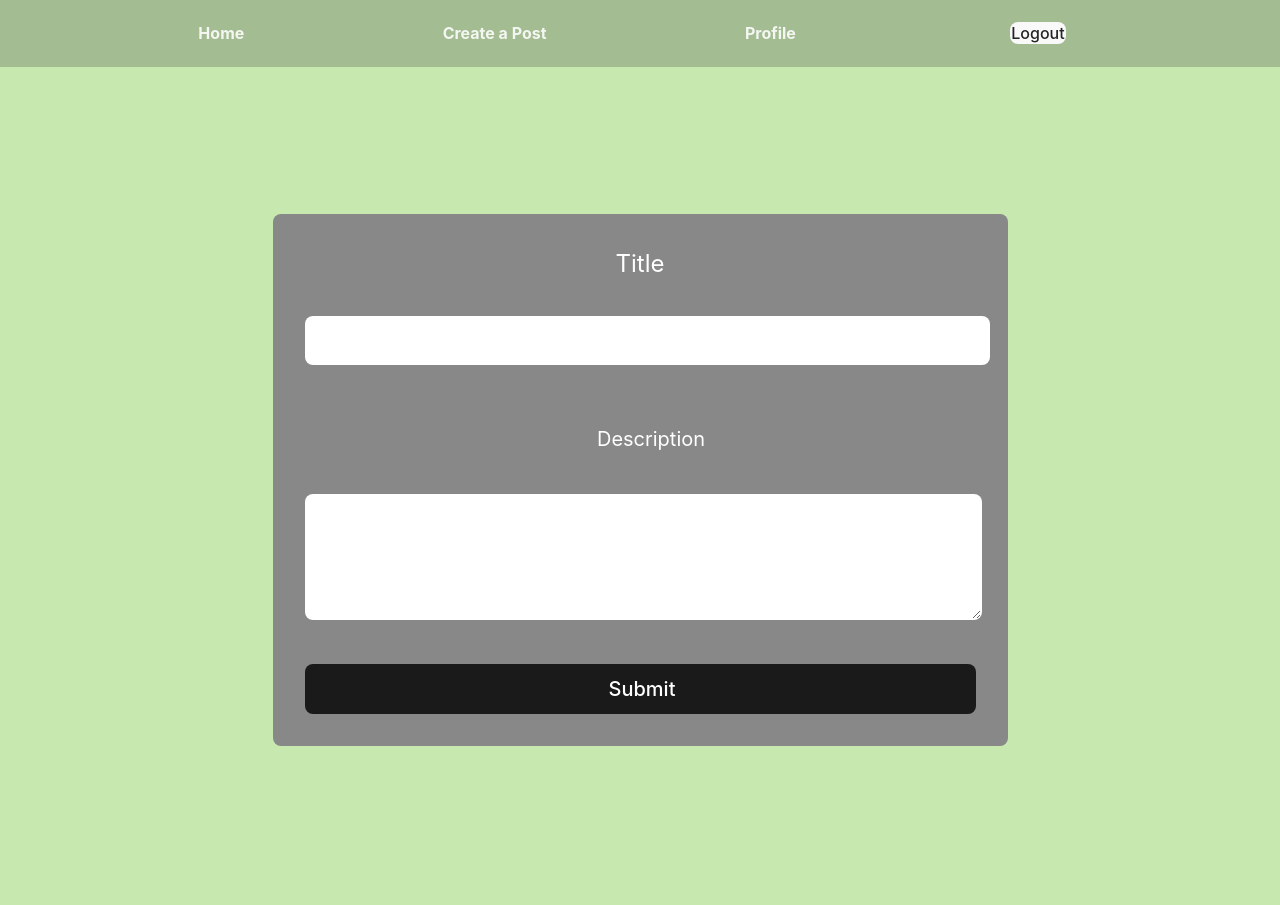
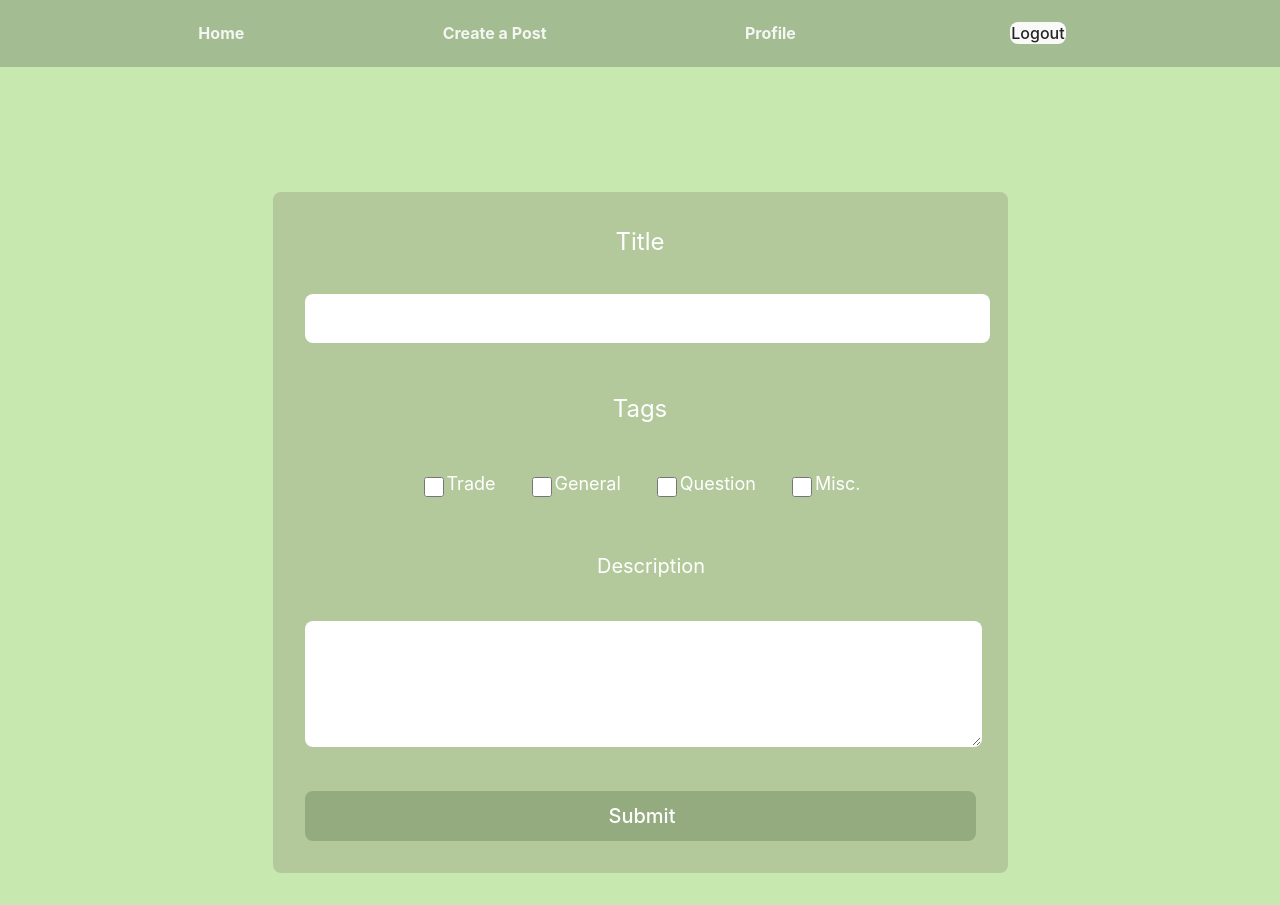
Before and after one commit to LillianHo5/SmiskiCorner, a React (Vite) app: page /new in a window 1280 px wide. Before the commit the page ends 800 px from the top, so only its background shows below. Built offline with nearby package versions, Linux system fonts and the light colour scheme; no server answers; the database is empty; the HTML template or start-up script is replaced by a standard one.

Commit message:
Styling changes and tag outline implementation

```diff
--- a/src/pages/CreatePost.css
+++ b/src/pages/CreatePost.css
@@ -29,7 +29,7 @@ input[type=submit] {
     font-size: 20px;
     font-weight: 500;
     font-family: inherit;
-    background-color: #1a1a1a;
+    background: #93ab7e;
     color:white;
     cursor: pointer;
     transition: border-color 0.25s;
@@ -40,11 +40,31 @@ input[type=submit]:hover {
     border-color: #646cff;
 }
 
+input[type="checkbox"] {
+    width: 20px;
+    height: 20px;
+}
+
 .create-post {
     display: flex;
     flex-direction: column;
-    background: #888888;
+    background: #B3C99C;
     padding: 2rem;
     border-radius: 0.5rem;
     margin-top: 5rem;
 }
+
+.tag-options, .tags-group{
+    display: flex;
+    flex-direction: row;
+    align-items: center;
+    justify-content: center;
+}
+
+.tag-options {
+    margin: 1rem;
+}
+
+.tag-options label {
+    font-size: 18px !important;
+}
--- a/src/pages/CreatePost.jsx
+++ b/src/pages/CreatePost.jsx
@@ -5,17 +5,28 @@ import {useNavigate} from "react-router-dom";
 
 const CreatePost = ({ token }) => {
     let navigate = useNavigate();
-    const [post, setPost] = useState({ title: "", author: "", user_id: "", description: "" });
+    const [post, setPost]
+        = useState({ title: "", author: "", user_id: "", description: "", tags: []});
     const handleChange = (event) => {
-        const { name, value } = event.target;
+        const { name, type } = event.target;
 
         setPost((prev) => {
+            const checked = event.target.checked;
+            const value = event.target.value;
+
             return {
                 ...prev,
-                [name]: value,
-            }
-        })
-    }
+                [name]:
+                    type === "checkbox"
+                        ? checked
+                            ? [...prev[name], value]
+                            : prev[name].filter((tag) => tag !== value)
+                        : value,
+            };
+        });
+    };
+
+
     const createPost = async (event) => {
         event.preventDefault();
 
@@ -24,7 +35,8 @@ const CreatePost = ({ token }) => {
             .insert({ title: post.title,
                 author: token.user.user_metadata.username,
                 user_id: token.user.id,
-                description: post.description })
+                description: post.description,
+                tags: post.tags })
             .select();
 
         //window.location = "/home";
@@ -38,6 +50,26 @@ const CreatePost = ({ token }) => {
                 <label htmlFor="title">Title</label> <br />
                 <input className='create-input' type="text" id="title" value={post.title} onChange={handleChange} name="title" /><br />
                 <br />
+                <label htmlFor="tags">Tags</label> <br />
+                <div className="tags-group">
+                    <div className="tag-options">
+                        <input type="checkbox" id="trade" name="tags" value="Trade" onChange={handleChange} />
+                        <label htmlFor="trade">Trade</label><br />
+                    </div>
+                    <div className="tag-options">
+                        <input type="checkbox" id="general" name="tags" value="General" onChange={handleChange} />
+                        <label htmlFor="general">General</label><br />
+                    </div>
+                    <div className="tag-options">
+                        <input type="checkbox" id="question" name="tags" value="Question" onChange={handleChange} />
+                        <label htmlFor="question">Question</label>
+                    </div>
+                    <div className="tag-options">
+                        <input type="checkbox" id="misc" name="tags" value="Misc." onChange={handleChange} checked={post.tags.includes("Misc.")} />
+                        <label htmlFor="misc">Misc.</label>
+                    </div>
+                </div>
+                <br />
                 <label className='create-input' htmlFor="description">Description</label><br />
                 <textarea rows="5" cols="50" value={post.description} onChange={handleChange} name="description">
                 </textarea>
```
